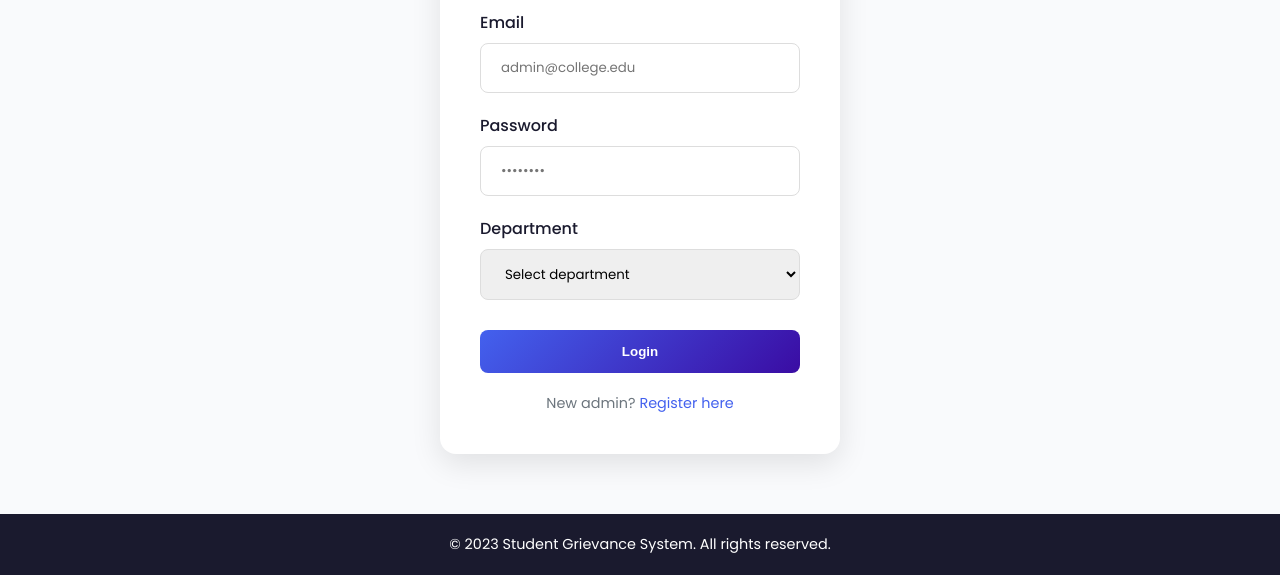
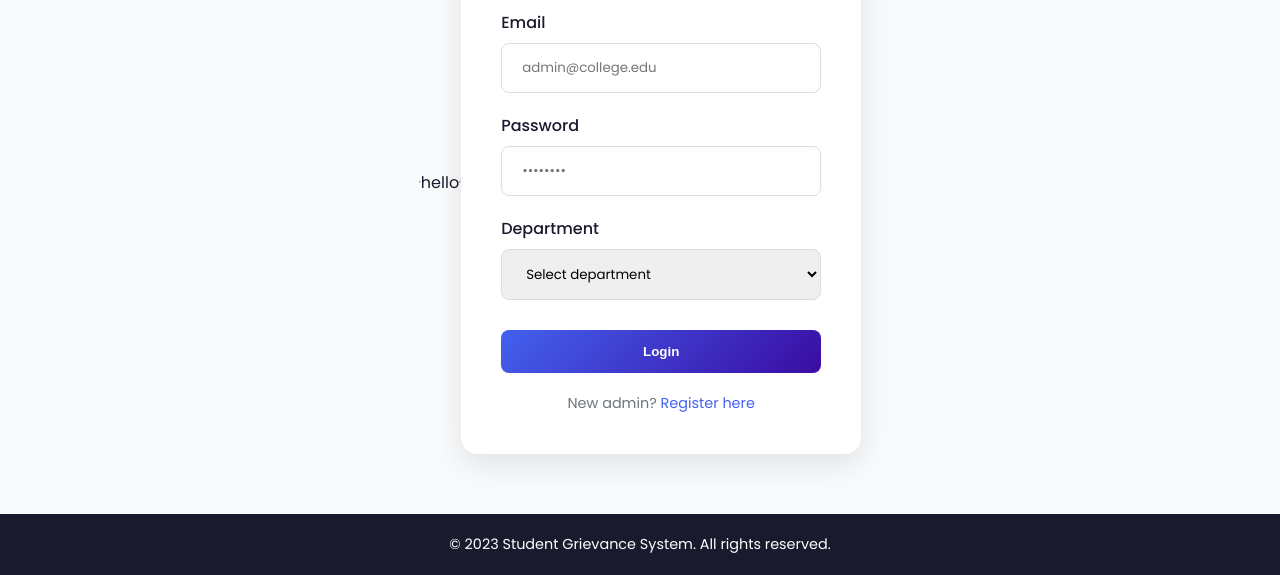
Before and after one commit to sathwikre/Student-Grievance-Portal, a website: page frontend/admin-login.html in a window 1280 px wide. Shown: the part 230-805 px from the top of the page. Drawn offline with nearby package versions, Linux system fonts and the light colour scheme.

Commit message:
Updated existing file

```diff
--- a/frontend/admin-login.html
+++ b/frontend/admin-login.html
@@ -61,6 +61,7 @@
         </div>
     </header>
     <main>
+        <hr> hello<hr>
         <div class="auth-card">
             <h2><i class="fas fa-user-shield"></i> Admin Login</h2>
             <form id="adminForm">
```
